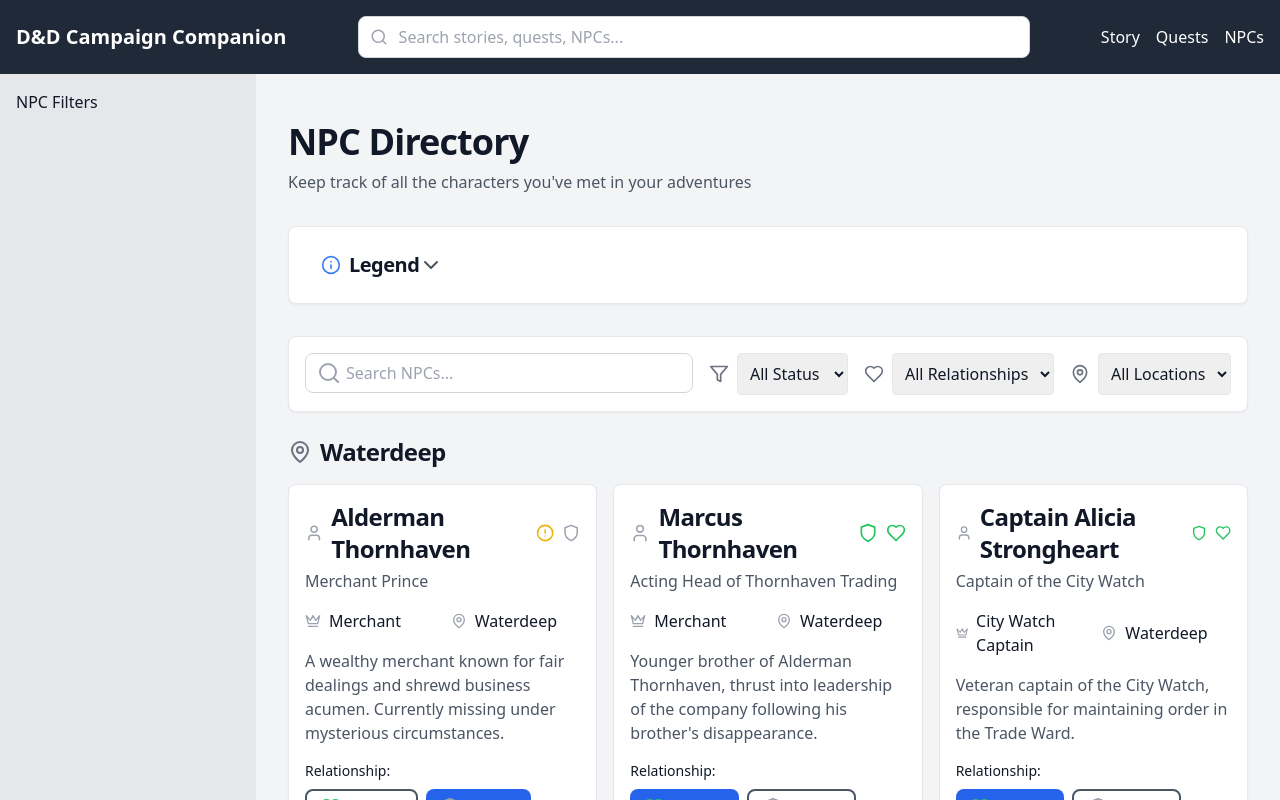
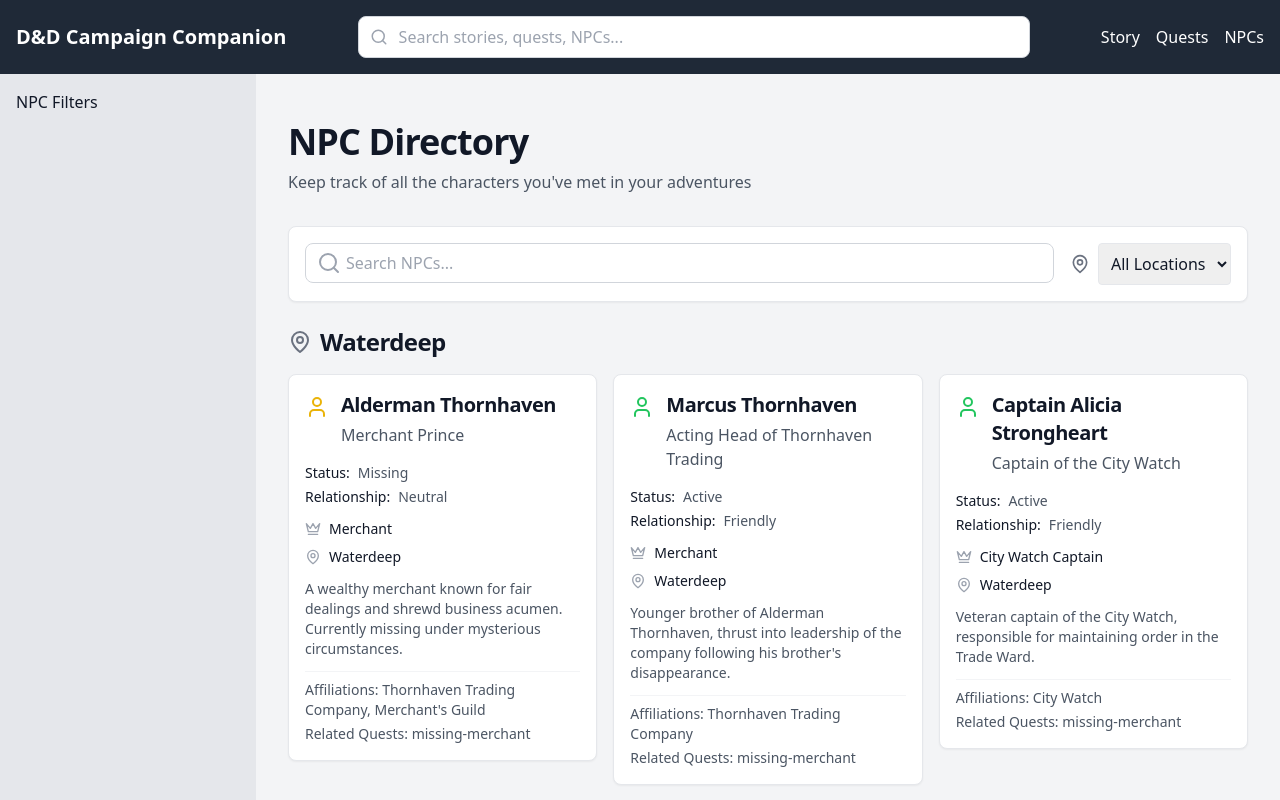
Before and after one commit to Haugenau20/DnDRecap, a React (Create React App) app: page /DnDRecap/npcs in a window 1280 px wide. Shown: the top 800 px of the page. Built offline with nearby package versions, Linux system fonts and the light colour scheme.

Commit message:
Removed dynamic relationship changing, note taking from npc directory. Changed relation and status from icon to written text. changed color of person icon on the npcs based on relation

```diff
--- a/src/components/features/npcs/NPCCard.tsx
+++ b/src/components/features/npcs/NPCCard.tsx
@@ -1,78 +1,38 @@
-import React, { useState } from 'react';
-import { NPC, NPCNote } from '../../../types/npc';
-import { useNPCs } from '../../../context/NPCContext';
+import React from 'react';
+import { NPC } from '../../../types/npc';
+import Typography from '../../core/Typography';
 import Card from '../../core/Card';
-import Typography from '../../core/Typography';
-import Button from '../../core/Button';
-import Input from '../../core/Input';
-import {
-  User,
-  MapPin,
-  Crown,
-  Shield,
-  Heart,
-  SwordIcon,
-  HelpCircle,
-  Skull,
-  AlertCircle,
-  CalendarDays,
-  Users,
-  Scroll,
-  ChevronDown,
-  ChevronUp,
-  Plus
-} from 'lucide-react';
+import { User, MapPin, Crown } from 'lucide-react';
 
 interface NPCCardProps {
   npc: NPC;
-  onUpdateRelationship?: (npcId: string, relationship: NPC['relationship']) => void;
 }
 
-const relationshipIcons = {
-  friendly: <Heart className="text-green-500" />,
-  neutral: <Shield className="text-gray-400" />,
-  hostile: <SwordIcon className="text-red-500" />,
-  unknown: <HelpCircle className="text-gray-400" />
-};
-
-const statusIcons = {
-  active: <Shield className="text-green-500" />,
-  deceased: <Skull className="text-gray-500" />,
-  missing: <AlertCircle className="text-yellow-500" />,
-  unknown: <HelpCircle className="text-gray-400" />
-};
-
-const NPCCard: React.FC<NPCCardProps> = ({ npc, onUpdateRelationship }) => {
-  const [isExpanded, setIsExpanded] = useState(false);
-  const [newNote, setNewNote] = useState('');
-  const { updateNPCNote } = useNPCs();
-
-  const handleAddNote = () => {
-    if (!newNote.trim()) return;
-
-    const note: NPCNote = {
-      date: new Date().toISOString().split('T')[0],
-      text: newNote.trim()
-    };
-
-    updateNPCNote(npc.id, note);
-    setNewNote('');
+const NPCCard: React.FC<NPCCardProps> = ({ npc }) => {
+  // Function to get relationship color
+  const getRelationshipColor = (relationship: string): string => {
+    switch (relationship) {
+      case 'friendly':
+        return 'text-green-500';
+      case 'hostile':
+        return 'text-red-500';
+      case 'neutral':
+        return 'text-yellow-500';
+      default:
+        return 'text-gray-400';
+    }
   };
 
   return (
     <Card>
       <Card.Content className="space-y-4">
         {/* NPC Header */}
-        <div className="flex items-start justify-between">
+        <div className="flex items-start gap-3">
+          <User className={`mt-1 ${getRelationshipColor(npc.relationship)}`} size={24} />
           <div className="flex-1">
-            <div className="flex items-center gap-2">
-              <User className="text-gray-400" />
-              <Typography variant="h3">
+            <Typography variant="h4">
               {npc.name}
             </Typography>
-              {statusIcons[npc.status]}
-              {relationshipIcons[npc.relationship]}
-            </div>
             {npc.title && (
               <Typography color="secondary" className="mt-1">
                 {npc.title}
@@ -81,216 +41,71 @@ const NPCCard: React.FC<NPCCardProps> = ({ npc, onUpdateRelationship }) => {
           </div>
         </div>
 
-        {/* Basic Info */}
-        <div className="grid grid-cols-1 md:grid-cols-2 gap-4">
+        {/* NPC Details */}
+        <div className="space-y-3">
+          {/* Status and Relationship */}
+          <div className="space-y-1">
+            <div className="flex items-center gap-2">
+              <Typography variant="body-sm" className="font-medium">
+                Status:
+              </Typography>
+              <Typography variant="body-sm" color="secondary">
+                {npc.status.charAt(0).toUpperCase() + npc.status.slice(1)}
+              </Typography>
+            </div>
+            <div className="flex items-center gap-2">
+              <Typography variant="body-sm" className="font-medium">
+                Relationship:
+              </Typography>
+              <Typography variant="body-sm" color="secondary">
+                {npc.relationship.charAt(0).toUpperCase() + npc.relationship.slice(1)}
+              </Typography>
+            </div>
+          </div>
+
+          {/* Location and Occupation */}
+          {(npc.location || npc.occupation) && (
+            <div className="space-y-2">
               {npc.occupation && (
                 <div className="flex items-center gap-2">
                   <Crown size={16} className="text-gray-400" />
-              <Typography>{npc.occupation}</Typography>
+                  <Typography variant="body-sm">
+                    {npc.occupation}
+                  </Typography>
                 </div>
               )}
               {npc.location && (
                 <div className="flex items-center gap-2">
                   <MapPin size={16} className="text-gray-400" />
-              <Typography>{npc.location}</Typography>
-            </div>
-          )}
-        </div>
-
-        {/* Description */}
-        <Typography color="secondary">
-          {npc.description}
-        </Typography>
-
-        {/* Relationship Controls */}
-        <div className="flex flex-wrap gap-2">
-          <Typography variant="body-sm" className="w-full">
-            Relationship:
-          </Typography>
-          {(['friendly', 'neutral', 'hostile', 'unknown'] as const).map((relationship) => (
-            <Button
-              key={relationship}
-              variant={npc.relationship === relationship ? 'primary' : 'outline'}
-              size="sm"
-              onClick={() => onUpdateRelationship?.(npc.id, relationship)}
-              startIcon={relationshipIcons[relationship]}
-            >
-              {relationship.charAt(0).toUpperCase() + relationship.slice(1)}
-            </Button>
-          ))}
-        </div>
-
-        {/* Expand/Collapse Button */}
-        <Button
-          variant="ghost"
-          className="w-full"
-          onClick={() => setIsExpanded(!isExpanded)}
-          endIcon={isExpanded ? <ChevronUp /> : <ChevronDown />}
-        >
-          {isExpanded ? 'Show Less' : 'Show More'}
-        </Button>
-
-        {/* Expanded Content */}
-        {isExpanded && (
-          <div className="space-y-6 pt-4 border-t">
-            {/* Connections */}
-            {(npc.connections.relatedNPCs.length > 0 ||
-              npc.connections.affiliations.length > 0 ||
-              npc.connections.relatedQuests.length > 0) && (
-              <div className="space-y-4">
-                <Typography variant="h4">Connections</Typography>
-
-                {npc.connections.relatedNPCs.length > 0 && (
-                  <div>
-                    <div className="flex items-center gap-2 mb-2">
-                      <Users size={16} className="text-gray-400" />
-                      <Typography variant="body-sm">Related NPCs:</Typography>
-                    </div>
-                    <div className="flex flex-wrap gap-2">
-                      {npc.connections.relatedNPCs.map((relatedNPC) => (
-                        <Button
-                          key={relatedNPC}
-                          variant="outline"
-                          size="sm"
-                        >
-                          {relatedNPC}
-                        </Button>
-                      ))}
-                    </div>
-                  </div>
-                )}
-
-                {npc.connections.affiliations.length > 0 && (
-                  <div>
-                    <div className="flex items-center gap-2 mb-2">
-                      <Crown size={16} className="text-gray-400" />
-                      <Typography variant="body-sm">Affiliations:</Typography>
-                    </div>
-                    <div className="flex flex-wrap gap-2">
-                      {npc.connections.affiliations.map((affiliation) => (
-                        <Button
-                          key={affiliation}
-                          variant="outline"
-                          size="sm"
-                        >
-                          {affiliation}
-                        </Button>
-                      ))}
-                    </div>
-                  </div>
-                )}
-
-                {npc.connections.relatedQuests.length > 0 && (
-                  <div>
-                    <div className="flex items-center gap-2 mb-2">
-                      <Scroll size={16} className="text-gray-400" />
-                      <Typography variant="body-sm">Related Quests:</Typography>
-                    </div>
-                    <div className="flex flex-wrap gap-2">
-                      {npc.connections.relatedQuests.map((quest) => (
-                        <Button
-                          key={quest}
-                          variant="outline"
-                          size="sm"
-                        >
-                          {quest}
-                        </Button>
-                      ))}
-                    </div>
-                  </div>
-                )}
-              </div>
-            )}
-
-            {/* Additional Details */}
-            {(npc.appearance || npc.personality || npc.background) && (
-              <div className="space-y-4">
-                <Typography variant="h4">Additional Details</Typography>
-
-                {npc.appearance && (
-                  <div>
-                    <Typography variant="body-sm" className="font-medium mb-1">
-                      Appearance
-                    </Typography>
-                    <Typography color="secondary">
-                      {npc.appearance}
-                    </Typography>
-                  </div>
-                )}
-
-                {npc.personality && (
-                  <div>
-                    <Typography variant="body-sm" className="font-medium mb-1">
-                      Personality
-                    </Typography>
-                    <Typography color="secondary">
-                      {npc.personality}
-                    </Typography>
-                  </div>
-                )}
-
-                {npc.background && (
-                  <div>
-                    <Typography variant="body-sm" className="font-medium mb-1">
-                      Background
-                    </Typography>
-                    <Typography color="secondary">
-                      {npc.background}
+                  <Typography variant="body-sm">
+                    {npc.location}
                   </Typography>
                 </div>
               )}
             </div>
           )}
 
-            {/* Notes */}
-            <div className="space-y-4">
-              <Typography variant="h4">Notes</Typography>
+          {/* Description */}
+          <Typography color="secondary" className="text-sm">
+            {npc.description}
+          </Typography>
 
-              {/* Add Note */}
-              <div className="flex gap-2">
-                <Input
-                  placeholder="Add a note..."
-                  value={newNote}
-                  onChange={(e) => setNewNote(e.target.value)}
-                  fullWidth
-                />
-                <Button
-                  onClick={handleAddNote}
-                  disabled={!newNote.trim()}
-                  startIcon={<Plus />}
-                >
-                  Add
-                </Button>
-              </div>
-
-              {/* Note List */}
-              <div className="space-y-2">
-                {npc.notes.length === 0 ? (
-                  <Typography color="secondary">
-                    No notes yet
+          {/* Connections Summary */}
+          {(npc.connections.affiliations.length > 0 || npc.connections.relatedQuests.length > 0) && (
+            <div className="space-y-1 pt-2 border-t border-gray-100">
+              {npc.connections.affiliations.length > 0 && (
+                <Typography variant="body-sm" color="secondary">
+                  Affiliations: {npc.connections.affiliations.join(', ')}
                 </Typography>
-                ) : (
-                  npc.notes.map((note, index) => (
-                    <div
-                      key={index}
-                      className="p-3 bg-gray-50 rounded-lg space-y-1"
-                    >
-                      <div className="flex items-center gap-2">
-                        <CalendarDays size={14} className="text-gray-400" />
+              )}
+              {npc.connections.relatedQuests.length > 0 && (
                 <Typography variant="body-sm" color="secondary">
-                          {note.date}
+                  Related Quests: {npc.connections.relatedQuests.join(', ')}
                 </Typography>
-                      </div>
-                      <Typography>
-                        {note.text}
-                      </Typography>
-                    </div>
-                  ))
               )}
             </div>
+          )}
         </div>
-          </div>
-        )}
       </Card.Content>
     </Card>
   );
--- a/src/components/features/npcs/NPCDirectory.tsx
+++ b/src/components/features/npcs/NPCDirectory.tsx
@@ -5,26 +5,11 @@ import NPCCard from './NPCCard';
 import Card from '../../core/Card';
 import Typography from '../../core/Typography';
 import Input from '../../core/Input';
-import Button from '../../core/Button';
-import {
-  Search,
-  Users,
-  Filter,
-  Heart,
-  AlertCircle,
-  Skull,
-  HelpCircle,
-  MapPin,
-  Crown,
-  SwordIcon,
-  Shield
-} from 'lucide-react';
+import { Search, Users, MapPin } from 'lucide-react';
 
 const NPCDirectory: React.FC = () => {
-  const { npcs, isLoading, updateNPCRelationship } = useNPCs();
+  const { npcs, isLoading } = useNPCs();
   const [searchQuery, setSearchQuery] = useState('');
-  const [statusFilter, setStatusFilter] = useState<string>('all');
-  const [relationshipFilter, setRelationshipFilter] = useState<string>('all');
   const [locationFilter, setLocationFilter] = useState<string>('all');
   const [highlightedNpcId, setHighlightedNpcId] = useState<string | null>(null);
 
@@ -60,27 +45,21 @@ const NPCDirectory: React.FC = () => {
     return Array.from(uniqueLocations);
   }, [npcs]);
 
-  // Filter NPCs based on search and filters
+  // Filter NPCs based on search and location
   const filteredNPCs = useMemo(() => {
     return npcs.filter(npc => {
       // Search filter
       const searchMatch = searchQuery === '' ||
         npc.name.toLowerCase().includes(searchQuery.toLowerCase()) ||
-        npc.description.toLowerCase().includes(searchQuery.toLowerCase());
-
-      // Status filter
-      const statusMatch = statusFilter === 'all' || npc.status === statusFilter;
-
-      // Relationship filter
-      const relationshipMatch = relationshipFilter === 'all' ||
-        npc.relationship === relationshipFilter;
+        npc.description.toLowerCase().includes(searchQuery.toLowerCase()) ||
+        (npc.title && npc.title.toLowerCase().includes(searchQuery.toLowerCase()));
 
       // Location filter
       const locationMatch = locationFilter === 'all' || npc.location === locationFilter;
 
-      return searchMatch && statusMatch && relationshipMatch && locationMatch;
+      return searchMatch && locationMatch;
     });
-  }, [npcs, searchQuery, statusFilter, relationshipFilter, locationFilter]);
+  }, [npcs, searchQuery, locationFilter]);
 
   // Group NPCs by location for display
   const groupedNPCs = useMemo(() => {
@@ -121,38 +100,7 @@ const NPCDirectory: React.FC = () => {
               />
             </div>
 
-            {/* Filters */}
-            <div className="flex flex-wrap gap-4">
-              <div className="flex items-center gap-2">
-                <Filter size={20} className="text-gray-500" />
-                <select
-                  className="rounded border p-2"
-                  value={statusFilter}
-                  onChange={(e) => setStatusFilter(e.target.value)}
-                >
-                  <option value="all">All Status</option>
-                  <option value="active">Active</option>
-                  <option value="deceased">Deceased</option>
-                  <option value="missing">Missing</option>
-                  <option value="unknown">Unknown</option>
-                </select>
-              </div>
-
-              <div className="flex items-center gap-2">
-                <Heart size={20} className="text-gray-500" />
-                <select
-                  className="rounded border p-2"
-                  value={relationshipFilter}
-                  onChange={(e) => setRelationshipFilter(e.target.value)}
-                >
-                  <option value="all">All Relationships</option>
-                  <option value="friendly">Friendly</option>
-                  <option value="neutral">Neutral</option>
-                  <option value="hostile">Hostile</option>
-                  <option value="unknown">Unknown</option>
-                </select>
-              </div>
-
+            {/* Location Filter */}
             <div className="flex items-center gap-2">
               <MapPin size={20} className="text-gray-500" />
               <select
@@ -167,7 +115,6 @@ const NPCDirectory: React.FC = () => {
                   </option>
                 ))}
               </select>
-              </div>
             </div>
           </div>
         </Card.Content>
@@ -190,14 +137,7 @@ const NPCDirectory: React.FC = () => {
                   highlightedNpcId === npc.id ? 'ring-2 ring-blue-500 ring-offset-2 rounded-lg' : ''
                 }`}
               >
-                <NPCCard
-                  npc={npc}
-                  onUpdateRelationship={(id, relationship) => {
-                    if (updateNPCRelationship) {
-                      updateNPCRelationship(id, relationship);
-                    }
-                  }}
-                />
+                <NPCCard npc={npc} />
               </div>
             ))}
           </div>
--- a/src/components/features/quests/QuestCard.tsx
+++ b/src/components/features/quests/QuestCard.tsx
@@ -210,7 +210,7 @@ const QuestCard: React.FC<QuestCardProps> = ({ quest }) => {
                           onClick={() => navigate(`/npcs?highlight=${npcId}`)}
                           className="w-full text-left"
                         >
-                          <div className="flex items-center gap-2">
+                          <div className="flex items-start gap-2">
                             <Users
                               size={16}
                               className={
--- a/src/pages/NPCsPage.tsx
+++ b/src/pages/NPCsPage.tsx
@@ -2,7 +2,6 @@
 import React from 'react';
 import Typography from '../components/core/Typography';
 import NPCDirectory from '../components/features/npcs/NPCDirectory';
-import NPCLegend from '../components/features/npcs/NPCLegend';
 
 const NPCsPage: React.FC = () => {
   return (
@@ -16,12 +15,6 @@ const NPCsPage: React.FC = () => {
         </Typography>
       </div>
 
-      {/* Legend Section */}
-      <div className="mb-8">
-        <NPCLegend />
-      </div>
-
-      {/* Directory Section */}
       <NPCDirectory />
     </div>
   );
```
Lines whose indentation alone changed are shown as unchanged.
